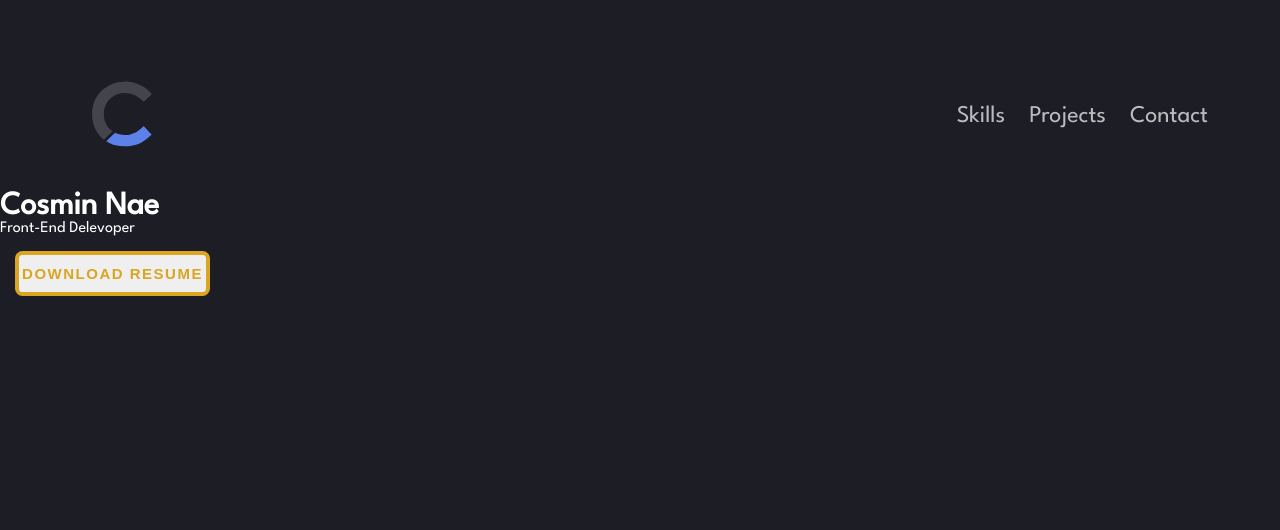
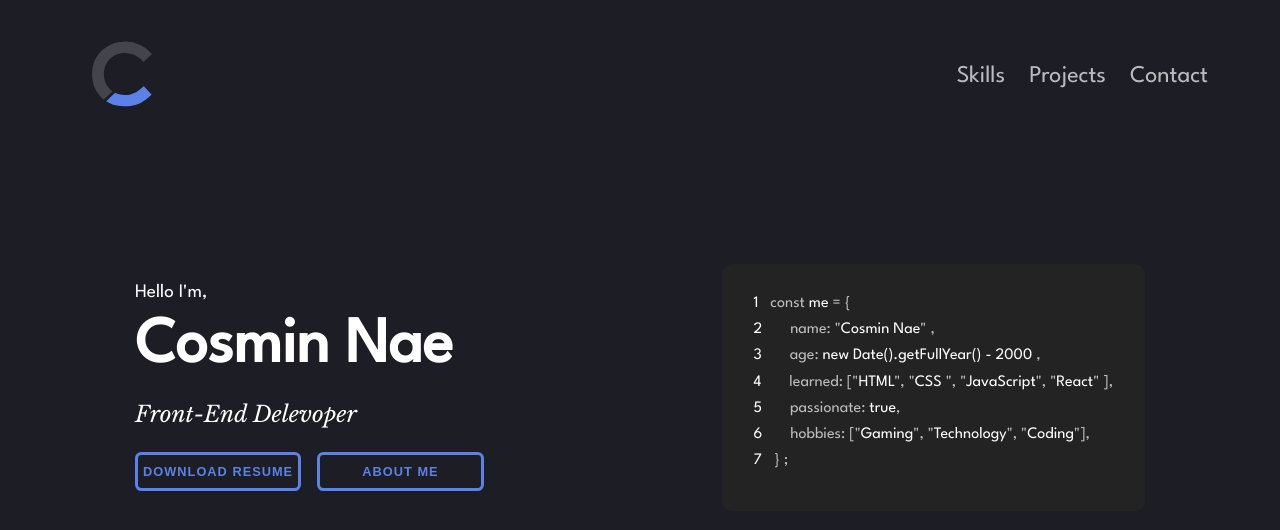
Before and after one commit to Cosmin2410/portfolio, a React (Create React App) app: page / in a window 1280 px wide. Shown: the top 530 px of the page. Built offline with nearby package versions, Linux system fonts and the light colour scheme; a web font is replaced by a local one.

Commit message:
added main page

```diff
--- a/src/App.js
+++ b/src/App.js
@@ -14,7 +14,6 @@ function App() {
   return (
     <div>
       <Header />
-
       <MainPage />
     </div>
   );
--- a/src/Components/Buttons.jsx
+++ b/src/Components/Buttons.jsx
@@ -1,10 +1,10 @@
 import React from 'react';
 
-const Buttons = () => {
+const Buttons = ({ text }) => {
   return (
-    <div>
+    <div className="btn-component">
       <button className="blob-btn">
-        download resume
+        {text}
         <span></span>
         <span></span>
         <span></span>
--- a/src/Components/MainPage.jsx
+++ b/src/Components/MainPage.jsx
@@ -3,10 +3,47 @@ import Buttons from './Buttons';
 
 const MainPage = () => {
   return (
-    <div className="btn-component">
-      <h1>Cosmin Nae</h1>
-      <p>Front-End Delevoper</p>
-      <Buttons />
+    <div className="main-page">
+      <div className="presentaion">
+        <p className="hello">Hello I'm,</p>
+        <h1>Cosmin Nae</h1>
+        <p className="job">Front-End Delevoper</p>
+        <div className="about-resume">
+          <Buttons text={'Download Resume'} />
+          <Buttons text={'About Me'} />
+        </div>
+      </div>
+
+      <div className="me-object">
+        <p>
+          <span>1</span> &nbsp; const <span>me</span> = &#123;
+        </p>
+        <p>
+          <span>2</span> &nbsp;&nbsp;&nbsp;&nbsp;&nbsp; name: "
+          <span>Cosmin Nae</span>" ,
+        </p>
+        <p>
+          <span>3</span> &nbsp;&nbsp;&nbsp;&nbsp;&nbsp; age:&nbsp;
+          <span>new Date().getFullYear() - 2000</span> ,
+        </p>
+        <p>
+          <span>4</span> &nbsp;&nbsp;&nbsp;&nbsp;&nbsp; learned: ["
+          <span>HTML</span>", "<span>CSS </span>", "<span>JavaScript</span>", "
+          <span>React</span>" ],
+        </p>
+        <p>
+          <span>5</span> &nbsp;&nbsp;&nbsp;&nbsp;&nbsp; passionate:{' '}
+          <span>true</span>,
+        </p>
+        <p>
+          <span>6</span> &nbsp;&nbsp;&nbsp;&nbsp;&nbsp; hobbies: ["
+          <span>Gaming</span>", "<span>Technology</span>", "<span>Coding</span>
+          "],
+        </p>
+        <p>
+          <span>7</span> &nbsp; &#125; ;
+        </p>
+      </div>
     </div>
   );
 };
--- a/src/sass/Pages/_mainPage.scss
+++ b/src/sass/Pages/_mainPage.scss
@@ -0,0 +1,63 @@
+.main-page {
+  display: flex;
+  justify-content: space-around;
+  align-items: center;
+  margin-top: 7rem;
+  padding: 0 1rem;
+
+  .presentaion {
+    .about-resume {
+      display: flex;
+      gap: 1rem;
+    }
+
+    .hello {
+      margin-bottom: 1rem;
+      font-size: 1.2rem;
+    }
+
+    h1 {
+      font-size: 4rem;
+    }
+
+    .job {
+      margin: 1.5rem 0;
+      font-family: $title-font;
+      font-size: 1.4rem;
+    }
+  }
+
+  .me-object {
+    background-color: $second-bg;
+    padding: 2rem;
+    border-radius: 10px;
+    p {
+      margin-bottom: 0.7rem;
+      color: rgb(189, 189, 189);
+
+      span {
+        color: $white;
+      }
+    }
+  }
+}
+
+@media (max-width: 59.375em) {
+  .main-page {
+    flex-direction: column;
+    text-align: center;
+
+    .me-object {
+      margin-top: 3rem;
+      text-align: start;
+    }
+  }
+}
+
+@media (max-width: 28.75em) {
+  .main-page {
+    .me-object {
+      font-size: 12px;
+    }
+  }
+}
--- a/src/sass/_btns.scss
+++ b/src/sass/_btns.scss
@@ -2,29 +2,28 @@
   .blob-btn {
     margin: 0;
     padding: 0;
-    --c: goldenrod;
-    color: var(--c);
-    font-size: 15px;
-    border: 0.3em solid var(--c);
+    color: $blue;
+    font-size: 0.8rem;
+    border: 0.3em solid $blue;
     border-radius: 0.5em;
     width: 13em;
     height: 3em;
     text-transform: uppercase;
-    font-weight: bold;
-    font-family: sans-serif;
-    letter-spacing: 0.1em;
+    font-weight: 600;
+    letter-spacing: 1px;
     text-align: center;
     position: relative;
     overflow: hidden;
     z-index: 1;
     transition: 0.5s;
-    margin: 1em;
+    background-color: $main-bg;
+    cursor: pointer;
 
     span {
       position: absolute;
       width: 25%;
       height: 100%;
-      background-color: var(--c);
+      background-color: $blue;
       transform: translateY(150%);
       border-radius: 50%;
       left: calc((var(--n) - 1) * 25%);
@@ -35,7 +34,7 @@
   }
 
   button:hover {
-    color: black;
+    color: $main-bg;
   }
 
   button:hover span {
--- a/src/sass/_header.scss
+++ b/src/sass/_header.scss
@@ -3,7 +3,7 @@ header {
   justify-content: space-between;
   align-items: center;
   padding: 1.5rem;
-  padding-top: 4rem;
+  // padding-top: 4rem;
   margin: 0 15rem;
 
   .links {
@@ -22,18 +22,19 @@ header {
     }
 
     p:after {
-      bottom: 0;
+      bottom: -5px;
       content: '';
       display: block;
-      height: 2px;
+      height: 3px;
       left: 50%;
       position: absolute;
       background: linear-gradient(
         90deg,
-        rgba(92, 129, 232, 1) 0%,
-        rgba(92, 129, 232, 1) 30%,
-        #232323 100%
+        rgba(35, 35, 35, 1) 2%,
+        rgba(92, 129, 232, 1) 50%,
+        rgba(35, 35, 35, 1) 98%
       );
+
       transition: width 0.3s ease 0s, left 0.3s ease 0s;
       width: 0;
     }
@@ -64,7 +65,8 @@ header {
 
   .nav-display {
     position: absolute;
-    top: -100rem;
+    // top: -100rem;
+    width: 0;
     visibility: hidden;
 
     p {
@@ -77,7 +79,7 @@ header {
     gap: 1rem;
     svg {
       cursor: pointer;
-      color: white;
+      color: $white;
       transition: color 300ms ease;
     }
 
@@ -110,18 +112,20 @@ header {
     }
 
     .ham-menu {
-      top: 7.2rem;
+      top: 4.6rem;
     }
 
     .nav-display {
       position: absolute;
       visibility: visible;
-      top: 50%;
-      left: 50%;
-      transform: translate(-50%, -50%);
+      // transform: translate(-50%, -50%);
       background-color: $blue;
       animation-name: bg-color;
       animation-duration: 500ms;
+      top: 0;
+      left: 0;
+      bottom: 0;
+      right: 0;
       width: 100%;
       height: 100%;
       display: flex;
--- a/src/sass/index.scss
+++ b/src/sass/index.scss
@@ -12,6 +12,8 @@ body {
   background-color: $main-bg;
   color: $white;
   font-family: $main-font;
+  height: 100%;
+  // position: relative;
 }
 
 @import './Pages/mainPage';
```
